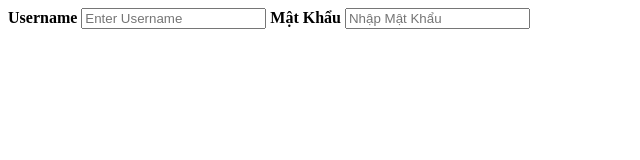
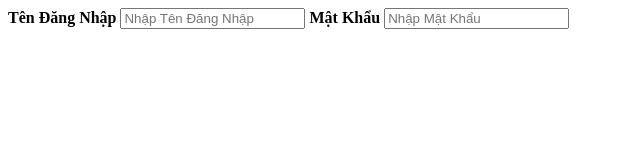
Before and after one commit to BangNGH/fixdemo, a plain HTML site: page index.html in a window 1280 px wide. Shown: the whole page, without its empty margins (0-640 px from the left). Drawn offline with Linux system fonts and the light colour scheme.

Commit message:
commit 5

```diff
--- a/index.html
+++ b/index.html
@@ -6,8 +6,8 @@
 </head>
 <body>
     <form>
-        <label id="lblusername" for="uname"><b>Username</b></label>
-        <input type="text" placeholder="Enter Username" id="uname" name="txtUserName" required>
+        <label id="lblTenDangNhap" for="tendn"><b>Tên Đăng Nhập</b></label>
+        <input type="text" placeholder="Nhập Tên Đăng Nhập" id="tendn" name="txtTenDangNhap" required/>
         <label for="mk" id="lblMatKhau"><b>Mật Khẩu</b></label>
         <input type="password" placeholder="Nhập Mật Khẩu" id="mk" name="txtmatkhau"required/>
     </form>
```
